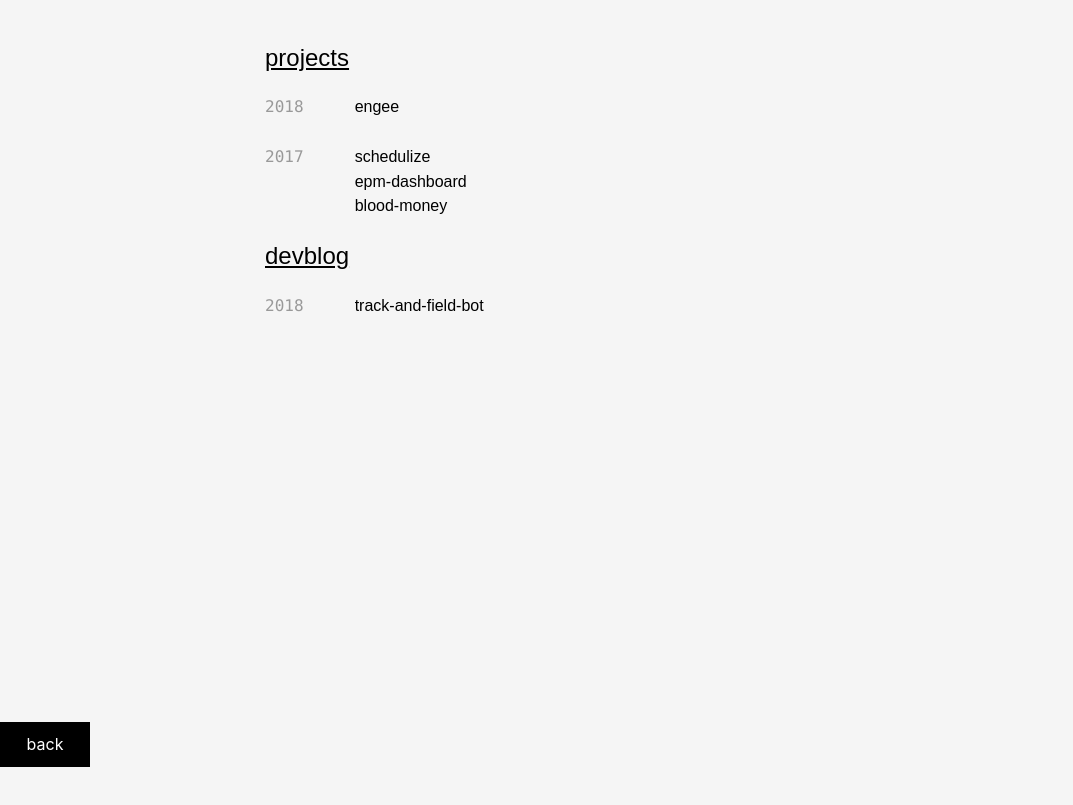
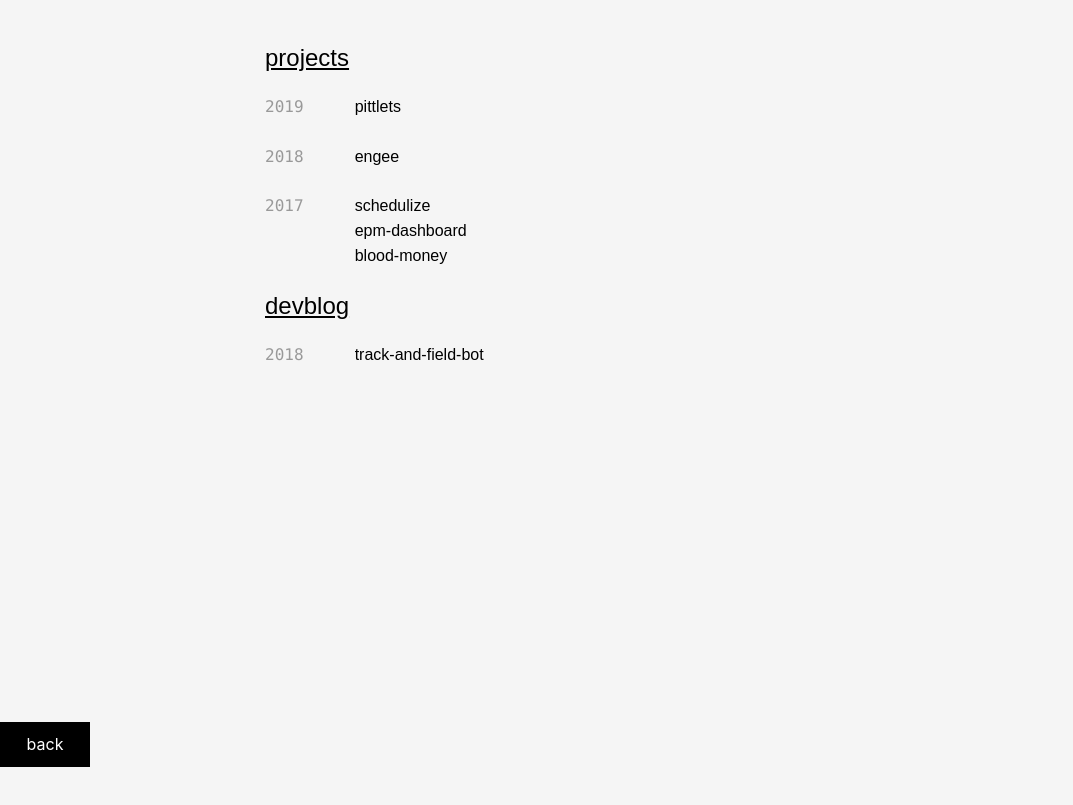
Before and after one commit to richardzhao2/richardzhao2.github.io, a website: page index.html in a window 1280 px wide. Both pictures are taken after a click on the element "archive". Shown: the part 33-838 px from the top of the page, without its empty margins (0-1073 px from the left). Drawn offline with Linux system fonts and the light colour scheme.

Commit message:
added pittlets

```diff
--- a/index.html
+++ b/index.html
@@ -82,6 +82,13 @@
     <br>
     <div class="boringtitle" style="float:left;">projects</div>
     <br>
+    <br>
+    <div class="row">
+      <div class="year">2019</div>
+      <div class="date">-01</div>
+      <div class="blank">&nbsp &nbsp &nbsp</div>
+      <a href="https://github.com/richardzhao2/pittlets" style="text-decoration: none;">pittlets</a>
+    </div>
     <br>
     <div class="row">
       <div class="year">2018</div>
@@ -185,6 +192,7 @@
     { img: 'schedulize', date: '12/2017', url: 'https://github.com/richardzhao2/Schedulize' },
     { img: 'epm-dashboard', date: '10/2017', url: 'https://github.com/richardzhao2/EPM-Dashboard' },
     { img: 'blood-money', date: '05/2017', url: 'https://github.com/richardzhao2/Blood-Money' },
+    { img: 'pittlets', date: '01/2019', url: 'https://github.com/richardzhao2/pittlets' },
 
 
   ];
```
Also changed, not shown: images/thumbnails/pittlets.png (added).
